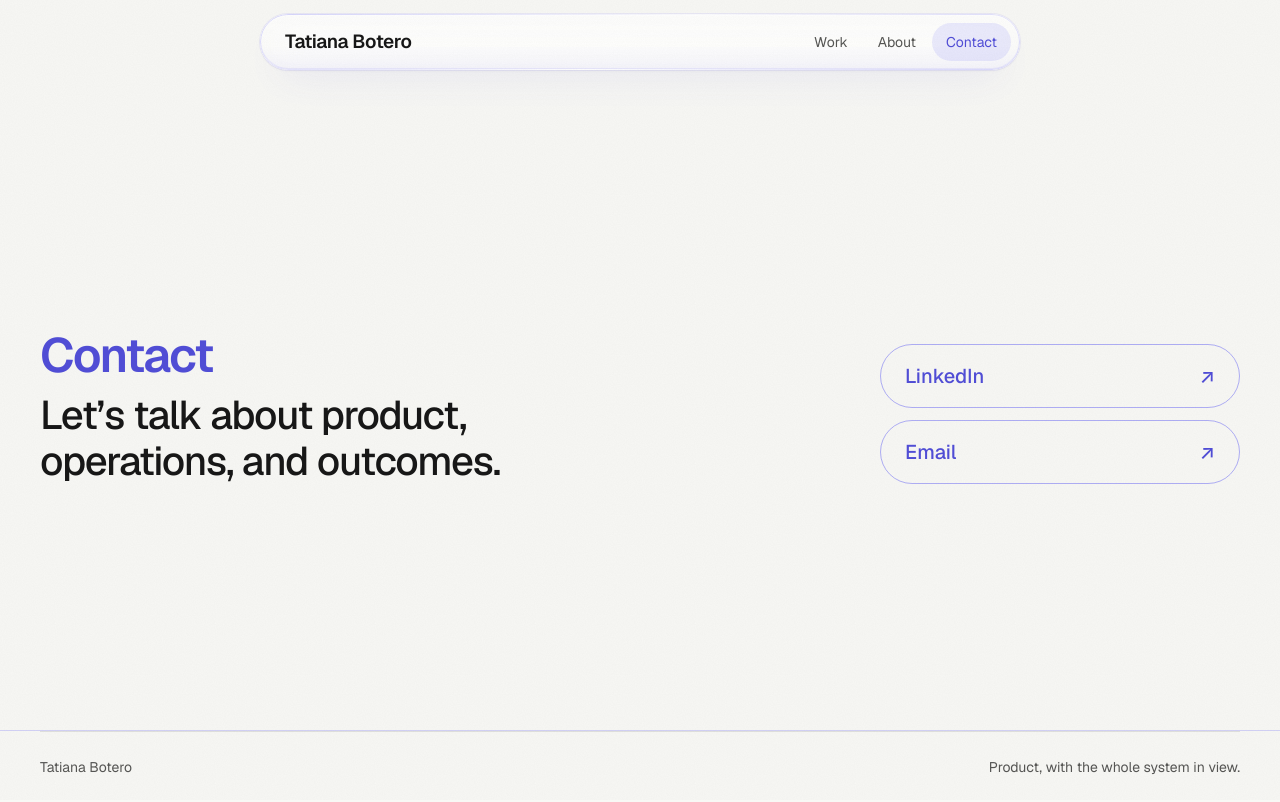
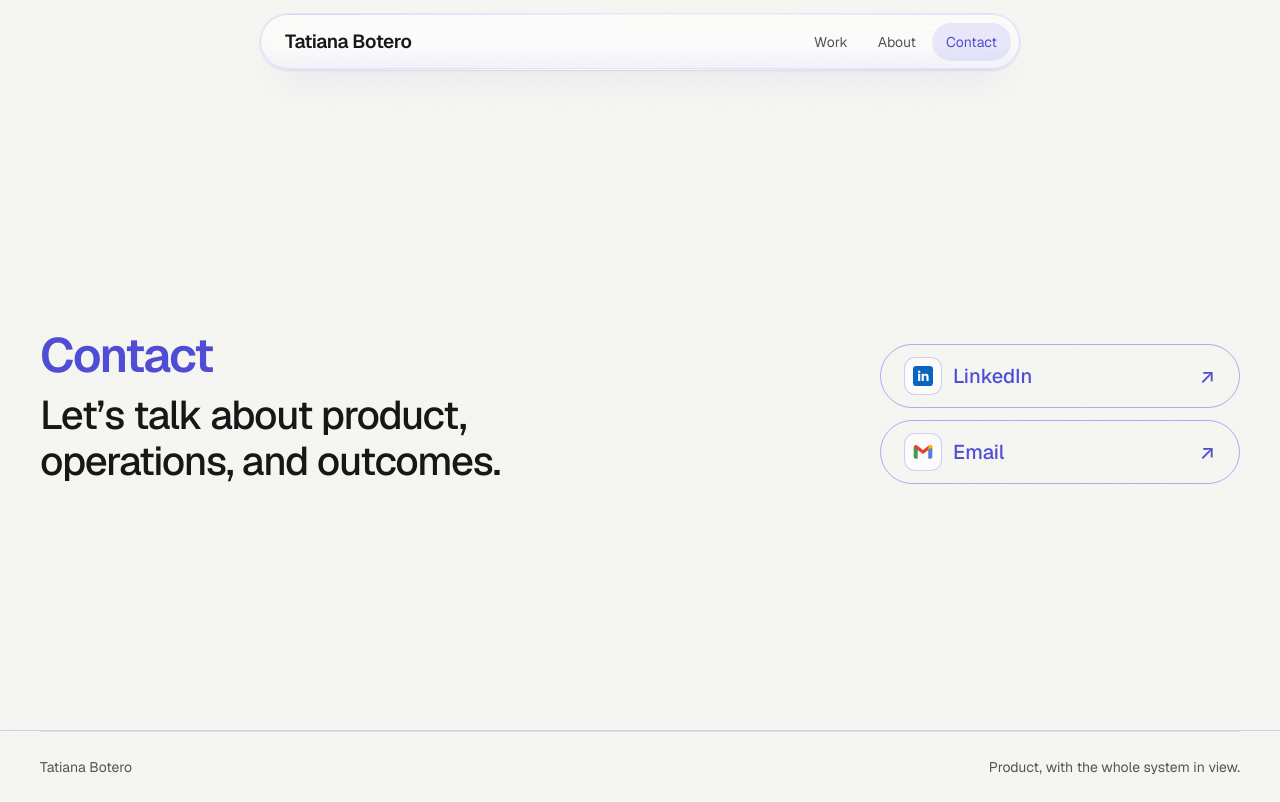
Before and after one commit to lauraboteropro-cloud/tatiana-botero-website, a Next.js app: page /contact in a window 1280 px wide. Built offline with nearby package versions, Linux system fonts and the light colour scheme.

Commit message:
linkedin and gmail logos

```diff
--- a/src/app/contact.css
+++ b/src/app/contact.css
@@ -17,3 +17,6 @@
 
 .contact-main .eyebrow { font-size: clamp(2rem, 2.4vw + 1.4rem, 3rem); font-weight: 600; line-height: 1.05; letter-spacing: -0.035em; text-transform: none; }
 .contact-main h1 { margin-top: var(--s-3); font-size: clamp(1.5rem, 2vw + 1.1rem, 2.5rem); font-weight: 500; line-height: 1.15; letter-spacing: -0.03em; }
+
+.contact-label { display: inline-flex; align-items: center; gap: var(--s-3); }
+.contact-icon { display: grid; place-items: center; width: 36px; height: 36px; border-radius: 10px; background: #fff; box-shadow: 0 0 0 1px var(--line-purple); }
--- a/src/app/contact/page.tsx
+++ b/src/app/contact/page.tsx
@@ -11,6 +11,26 @@ export const metadata: Metadata = {
 const LINKEDIN_URL = "https://www.linkedin.com/in/tatiana-botero-os/";
 const EMAIL_ADDRESS = "laura.botero.pro@gmail.com";
 
+function LinkedInLogo() {
+  return (
+    <svg viewBox="0 0 24 24" width="20" height="20" focusable="false">
+      <rect width="24" height="24" rx="4" fill="#0A66C2" />
+      <path fill="#fff" d="M6.1 9.4h2.6V18H6.1V9.4zm1.3-4.1a1.5 1.5 0 110 3 1.5 1.5 0 010-3zM10.4 9.4h2.5v1.2c.4-.7 1.3-1.4 2.6-1.4 2.7 0 3.2 1.8 3.2 4.1V18h-2.6v-4.2c0-1 0-2.300-1.400-2.300s-1.700 1.100-1.700 2.200V18h-2.600V9.400z" />
+    </svg>
+  );
+}
+
+function GmailLogo() {
+  return (
+    <svg viewBox="0 0 24 24" width="22" height="22" focusable="false">
+      <path fill="#EA4335" d="M2 6.5v11A1.500 1.500 0 003.500 19H6V9.800L12 14.300 18 9.800V19h2.500a1.500 1.500 0 001.500-1.500v-11c0-1.900-2.200-2.900-3.700-1.700L12 9.700 5.700 4.800C4.200 3.600 2 4.600 2 6.500z" />
+      <path fill="#4285F4" d="M18 9.800V19h2.500a1.500 1.500 0 001.500-1.500V7.200z" />
+      <path fill="#34A853" d="M6 9.800V19H3.500A1.500 1.500 0 012 17.500V7.200z" />
+      <path fill="#FBBC04" d="M18 5.200v4.600l4-2.900v-.400c0-1.900-2.200-2.900-3.700-1.700z" />
+    </svg>
+  );
+}
+
 export default function ContactPage() {
   return (
     <>
@@ -23,8 +43,8 @@ export default function ContactPage() {
             <h1>Let’s talk about product,<br />operations, and outcomes.</h1>
           </div>
           <div className="contact-actions">
-            <a className="contact-link" href={LINKEDIN_URL} target="_blank" rel="noopener noreferrer">LinkedIn <span aria-hidden="true">↗</span></a>
-            <a className="contact-link" href={`mailto:${EMAIL_ADDRESS}`}>Email <span aria-hidden="true">↗</span></a>
+            <a className="contact-link" href={LINKEDIN_URL} target="_blank" rel="noopener noreferrer"><span className="contact-label"><span className="contact-icon" aria-hidden="true"><LinkedInLogo /></span>LinkedIn</span> <span aria-hidden="true">↗</span></a>
+            <a className="contact-link" href={`mailto:${EMAIL_ADDRESS}`}><span className="contact-label"><span className="contact-icon" aria-hidden="true"><GmailLogo /></span>Email</span> <span aria-hidden="true">↗</span></a>
           </div>
         </div>
       </main>
```
